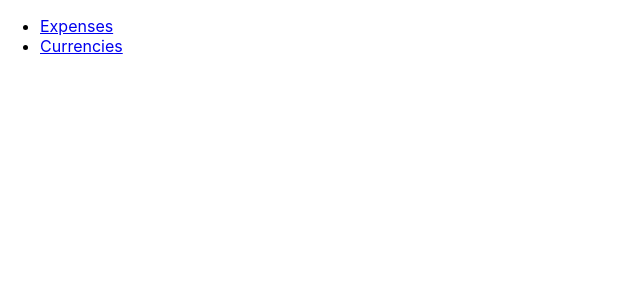
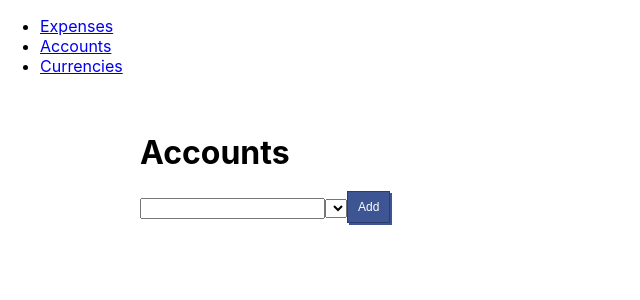
Before and after one commit to pastukh-dm/money-tracker, a React (Create React App) app: page /accounts in a window 1280 px wide. Shown: the top 300 px of the page, without its empty margins (0-640 px from the left). Built offline with nearby package versions, Linux system fonts and the light colour scheme.

Commit message:
Add accounts

```diff
--- a/src/app/App.tsx
+++ b/src/app/App.tsx
@@ -5,6 +5,7 @@ import { ExpensesPage } from './pages/ExpensesPage/ExpensesPage';
 import { CurrenciesPage } from './pages/CurrenciesPage/CurrenciesPage';
 import { Provider } from 'react-redux';
 import { store } from './store/store';
+import { AccountsPage } from './pages/AccountsPage/AccountsPage';
 
 function App() {
   return (
@@ -17,6 +18,9 @@ function App() {
                 <Link to="/expenses">Expenses</Link>
               </li>
               <li>
+                <Link to="/accounts">Accounts</Link>
+              </li>
+              <li>
                 <Link to="/currencies">Currencies</Link>
               </li>
             </ul>
@@ -25,6 +29,9 @@ function App() {
           <Switch>
             <Route path="/expenses">
               <ExpensesPage />
+            </Route>
+            <Route path="/accounts">
+              <AccountsPage />
             </Route>
             <Route path="/currencies">
               <CurrenciesPage />
--- a/src/app/components/Button/Button.tsx
+++ b/src/app/components/Button/Button.tsx
@@ -19,7 +19,7 @@ Button.defaultProps = {
 
 
 export function Button(props: Props) {
-  const content = useMemo(() => props.children || props.text, [])
+  const content = useMemo(() => props.children || props.text, [props.children, props.text]);
   return (
     <button
       className={clsx('Button', `_${props.variant}`)}
--- /dev/null
+++ b/src/app/models/Account.ts
@@ -0,0 +1,12 @@
+import { Currency } from './Currency';
+
+export interface Account {
+  id: string,
+  name: string,
+  currency: Currency | undefined,
+  balance: number
+}
+
+export type AccountRaw = Omit<Account, 'currency'> & {
+  currency: Currency['id'],
+}
--- /dev/null
+++ b/src/app/pages/AccountsPage/AccountsPage.tsx
@@ -0,0 +1,85 @@
+import React, { useCallback, useRef } from 'react';
+import { FaTimes } from 'react-icons/all';
+import { useDispatch, useSelector } from 'react-redux';
+import { Button } from '../../components/Button/Button';
+import { Page } from '../../components/Page/Page';
+import { Account } from '../../models/Account';
+import { UIDService } from '../../services/UIDService';
+import { selectAllAccount } from '../../store/account/accountSelectors';
+import { addAccount, deleteAccount } from '../../store/account/accountSlice';
+import { selectAllCurrency } from '../../store/currency/currencySelectors';
+
+export function AccountsPage() {
+  const dispatch = useDispatch();
+  const accounts = useSelector(selectAllAccount);
+  const currencies = useSelector(selectAllCurrency);
+
+  const newAccountNameRef = useRef<HTMLInputElement>(null);
+  const newAccountCurrencyRef = useRef<HTMLSelectElement>(null);
+
+  const handleSubmit = useCallback((e: React.FormEvent) => {
+    e.preventDefault();
+    const accountName = newAccountNameRef.current?.value;
+    if (!accountName || accountName.length === 0) {
+      return;
+    }
+    const accountCurrency = newAccountCurrencyRef.current?.value;
+    if (!accountCurrency) {
+      return;
+    }
+    dispatch(addAccount({
+      id: UIDService.generate(),
+      name: accountName,
+      currency: accountCurrency,
+      balance: 0
+    }));
+    if (newAccountNameRef.current) {
+      newAccountNameRef.current.value = '';
+    }
+  }, [newAccountNameRef, dispatch]);
+
+  const handleDeleteClick = useCallback((account: Account) => {
+    dispatch(deleteAccount(account.id))
+  }, [])
+
+  return (
+    <Page>
+      <h1>Accounts</h1>
+
+      <table>
+        <tbody>
+        {
+          accounts.map(account =>
+            <tr key={account.id}>
+              <th>{account.name}</th>
+              <td>{account.balance} {account.currency?.name}</td>
+              <td>
+                <Button
+                  variant="pure-danger"
+                  icon={<FaTimes />}
+                  onClick={() => handleDeleteClick(account)}
+                />
+              </td>
+            </tr>
+          )
+        }
+        </tbody>
+      </table>
+
+      <form onSubmit={handleSubmit}>
+        <input ref={newAccountNameRef} type="text" />
+        <select ref={newAccountCurrencyRef}>
+          {
+            currencies.map(currency =>
+              <option key={currency.id} value={currency.id}>
+                {currency.name}
+              </option>
+            )
+          }
+        </select>
+        <Button type="submit" text="Add" />
+      </form>
+
+    </Page>
+  )
+}
--- /dev/null
+++ b/src/app/store/account/accountAdapter.ts
@@ -0,0 +1,4 @@
+import { AccountRaw } from './../../models/Account';
+import { createEntityAdapter } from '@reduxjs/toolkit';
+
+export const accountAdapter = createEntityAdapter<AccountRaw>({})
--- /dev/null
+++ b/src/app/store/account/accountSelectors.ts
@@ -0,0 +1,13 @@
+import { Account } from './../../models/Account';
+import { RootState } from '../store';
+import { accountAdapter } from './accountAdapter';
+
+const accountSelectors = accountAdapter.getSelectors();
+
+export const selectAllAccount = (state: RootState): Account[] => {
+  return accountSelectors.selectAll(state.account)
+    .map(account => ({
+      ...account,
+      currency: state.currency.entities[account.currency]
+    }))
+}
--- /dev/null
+++ b/src/app/store/account/accountSlice.ts
@@ -0,0 +1,12 @@
+import { createSlice } from '@reduxjs/toolkit';
+import { accountAdapter } from './accountAdapter';
+export const accountSlice = createSlice({
+  name: 'account',
+  initialState: accountAdapter.getInitialState(),
+  reducers: {
+    addAccount: accountAdapter.addOne,
+    deleteAccount: accountAdapter.removeOne
+  }
+});
+
+export const { addAccount, deleteAccount } = accountSlice.actions;
--- a/src/app/store/store.ts
+++ b/src/app/store/store.ts
@@ -1,3 +1,4 @@
+import { accountSlice } from './account/accountSlice';
 import { configureStore } from '@reduxjs/toolkit';
 import { currencySlice } from './currency/currencySlice';
 import { fetchStoreState, persistStoreState } from './persist';
@@ -7,7 +8,8 @@ const preloadedState = fetchStoreState() || undefined;
 export const store = configureStore({
   preloadedState: preloadedState,
   reducer: {
-    currency: currencySlice.reducer
+    currency: currencySlice.reducer,
+    account: accountSlice.reducer
   }
 })
 
```
